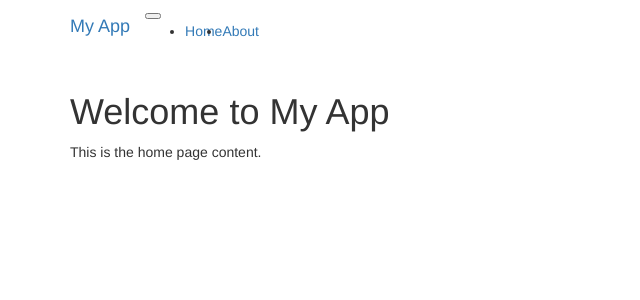
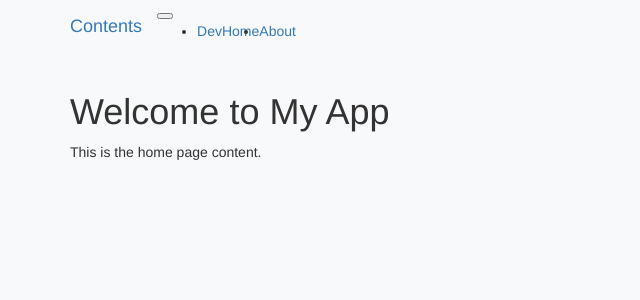
Before and after one commit to Cagedhawk1/91893---Tysen-Main, a Flask app: page /DevHome in a window 1280 px wide. Shown: the top 300 px of the page, without its empty margins (0-640 px from the left). Run offline with Flask 3, Linux system fonts and the light colour scheme; some libraries are stand-ins or nearby versions.

Commit message:
1.27 fixing links

```diff
--- a/templates/base.html
+++ b/templates/base.html
@@ -4,23 +4,23 @@
 
 {% block head %}
   {{ super() }}
-  <link rel="stylesheet" href="{{ url_for('static', filename='css//style.css') }}">
+  <link rel="stylesheet" href="static/style.css">
 {% endblock %}
 
 {% block navbar %}
   <nav class="navbar navbar-expand-lg navbar-dark bg-dark">
     <div class="container">
-      <a class="navbar-brand" href="{{ url_for('contents') }}">My App</a>
+      <a class="navbar-brand" href="/contents">Contents</a>
       <button class="navbar-toggler" type="button" data-bs-toggle="collapse" data-bs-target="#navbarNav" aria-controls="navbarNav" aria-expanded="false" aria-label="Toggle navigation">
         <span class="navbar-toggler-icon"></span>
       </button>
       <div class="collapse navbar-collapse" id="navbarNav">
         <ul class="navbar-nav ms-auto">
           <li class="nav-item">
-            <a class="nav-link" href="{{ url_for('index') }}">Home</a>
+            <a class="nav-link" href="/DevHome">DevHome</a>
           </li>
           <li class="nav-item">
-            <a class="nav-link" href="#">About</a>
+            <a class="nav-link" href="/add-listing">About</a>
           </li>
         </ul>
       </div>
@@ -36,5 +36,5 @@
 
 {% block scripts %}
   {{ super() }}
-  <script src="{{ url_for('static', filename='js/script.js') }}"></script>
+  <script src="static/java.js"></script>
 {% endblock %}
```
